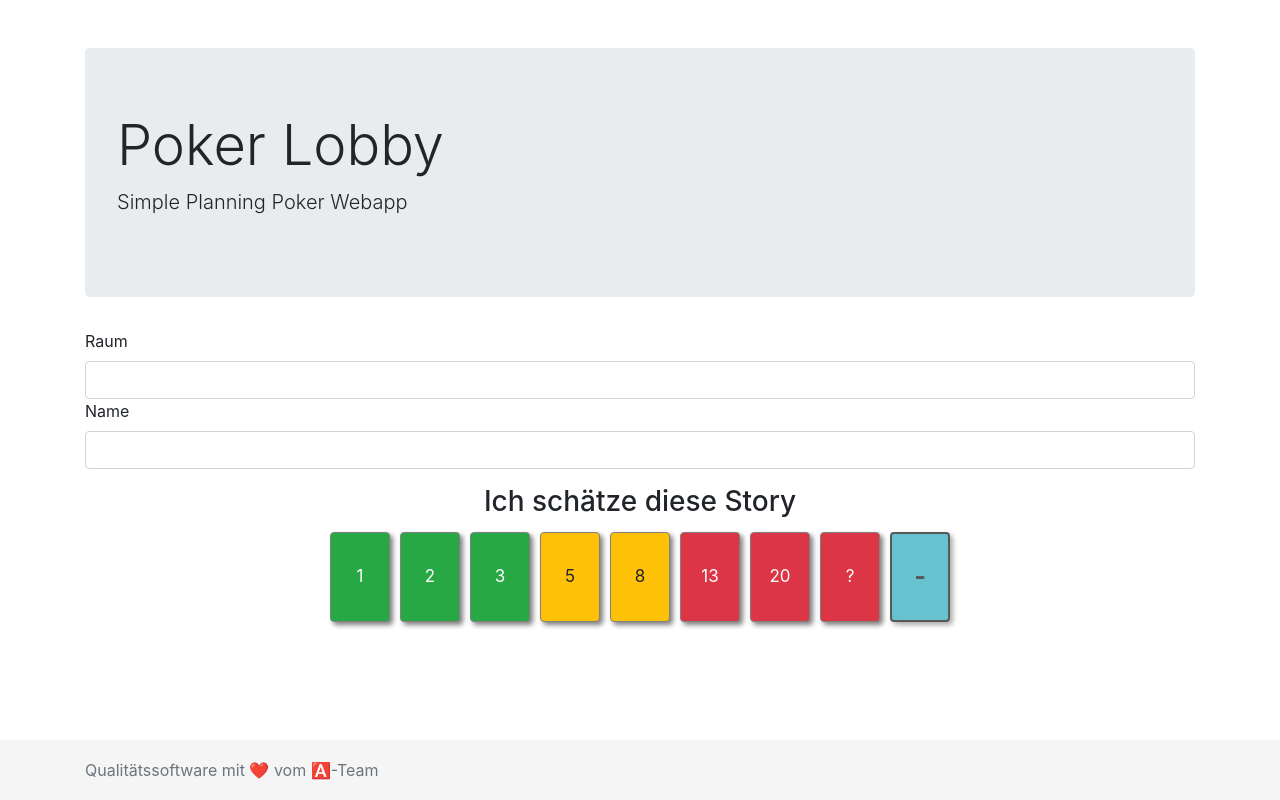
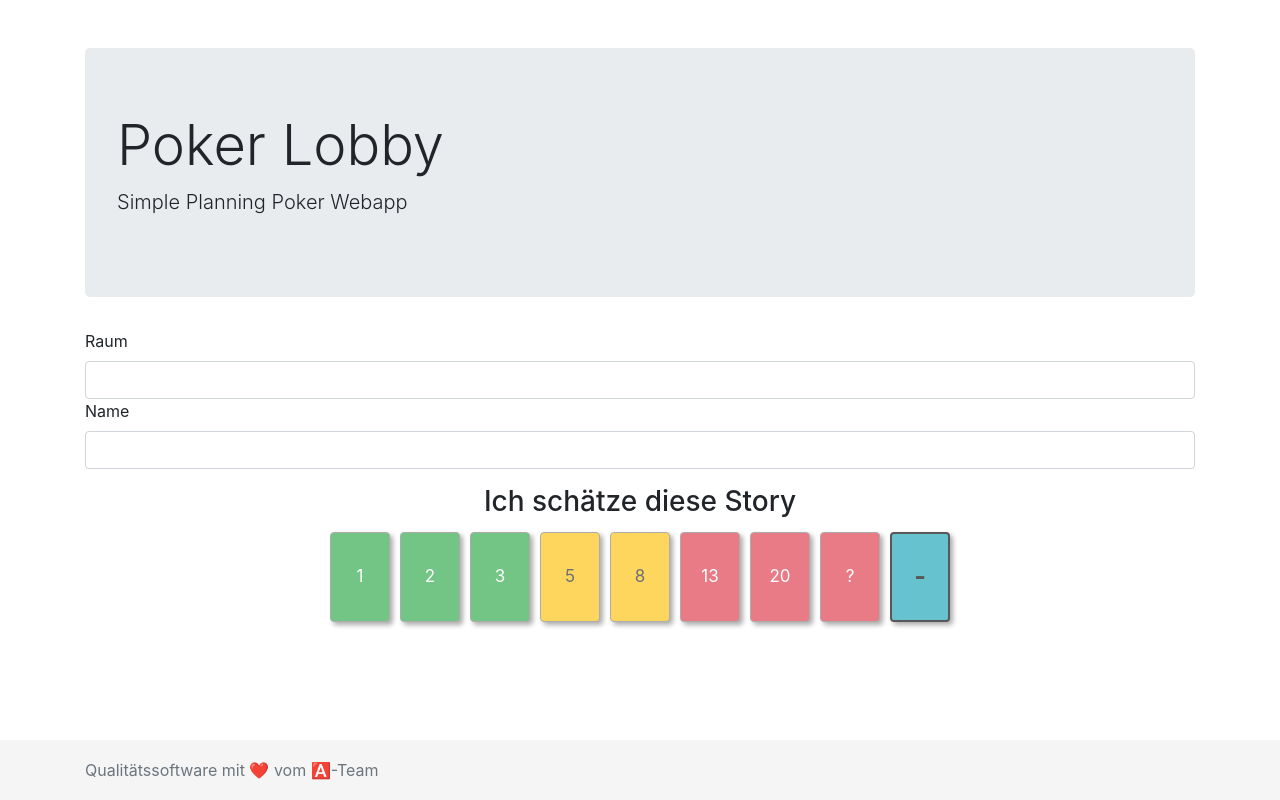
Before and after one commit to wam23/planningPoker, an Angular app: page / in a window 1280 px wide. Built offline with nearby package versions, Linux system fonts and the light colour scheme.

Commit message:
disable cards

```diff
--- a/src/app/poker-table/poker-table.component.html
+++ b/src/app/poker-table/poker-table.component.html
@@ -1,12 +1,12 @@
 <div class="container" style="text-align: center">
   <h3>Ich schätze diese Story</h3>
-  <button type="button" class="btn btn-success" (click)="vote(1)">1</button>
-  <button type="button" class="btn btn-success" (click)="vote(2)">2</button>
-  <button type="button" class="btn btn-success" (click)="vote(3)">3</button>
-  <button type="button" class="btn btn-warning" (click)="vote(5)">5</button>
-  <button type="button" class="btn btn-warning" (click)="vote(8)">8</button>
-  <button type="button" class="btn btn-danger" (click)="vote(13)">13</button>
-  <button type="button" class="btn btn-danger" (click)="vote(20)">20</button>
-  <button type="button" class="btn btn-danger" (click)="vote(0)">?</button>
-  <button type="button" class="btn btn-info btn-selection" disabled >{{selectedVote || '-'}}</button>
+  <button [attr.disabled]="cardDisabled()" type="button" class="btn btn-success" (click)="vote(1)">1</button>
+  <button [attr.disabled]="cardDisabled()" type="button" class="btn btn-success" (click)="vote(2)">2</button>
+  <button [attr.disabled]="cardDisabled()" type="button" class="btn btn-success" (click)="vote(3)">3</button>
+  <button [attr.disabled]="cardDisabled()" type="button" class="btn btn-warning" (click)="vote(5)">5</button>
+  <button [attr.disabled]="cardDisabled()" type="button" class="btn btn-warning" (click)="vote(8)">8</button>
+  <button [attr.disabled]="cardDisabled()" type="button" class="btn btn-danger" (click)="vote(13)">13</button>
+  <button [attr.disabled]="cardDisabled()" type="button" class="btn btn-danger" (click)="vote(20)">20</button>
+  <button [attr.disabled]="cardDisabled()" type="button" class="btn btn-danger" (click)="vote(0)">?</button>
+  <button type="button" class="btn btn-info btn-selection" disabled>{{selectedVote || '-'}}</button>
 </div>
--- a/src/app/poker-table/poker-table.component.ts
+++ b/src/app/poker-table/poker-table.component.ts
@@ -31,4 +31,8 @@ export class PokerTableComponent {
     console.log(info);
     this.selectedVote = vote;
   }
+
+  cardDisabled(): string {
+    return this.name && this.room ? null : 'disabled';
+  }
 }
```
